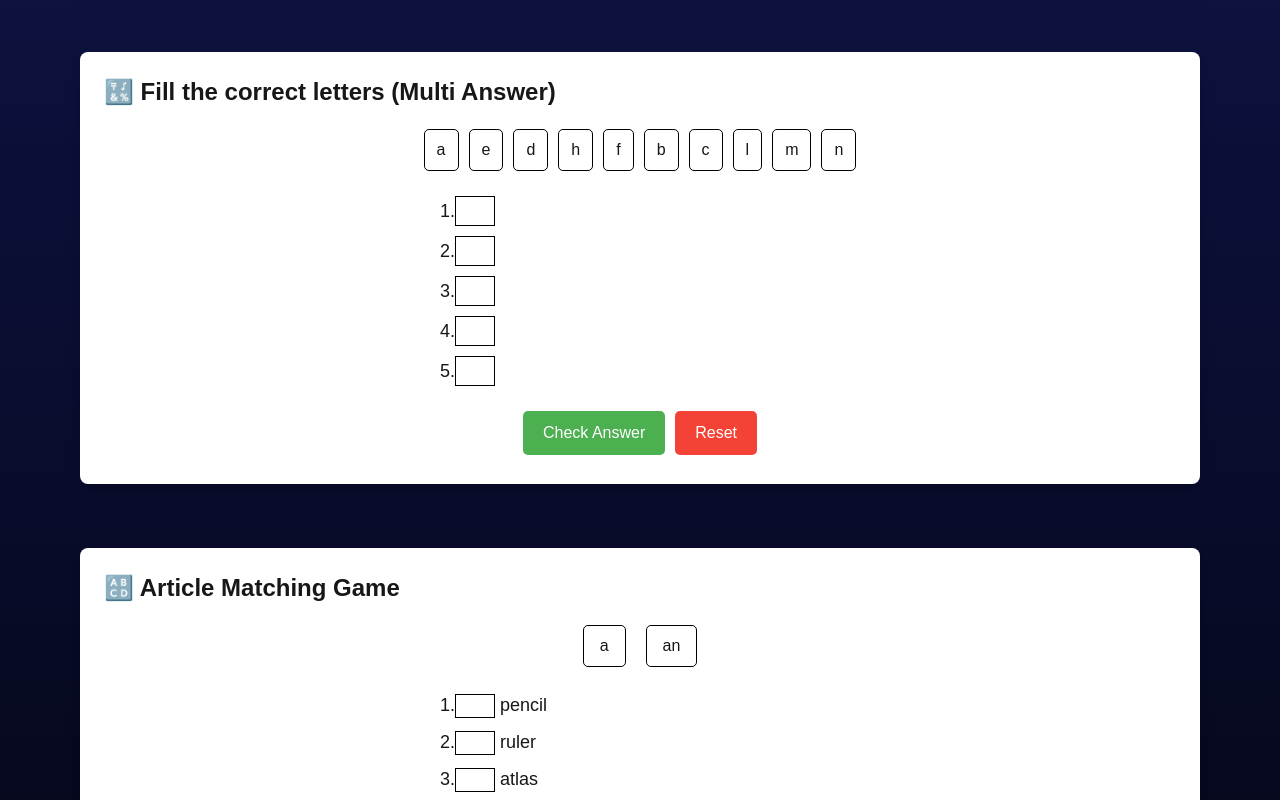
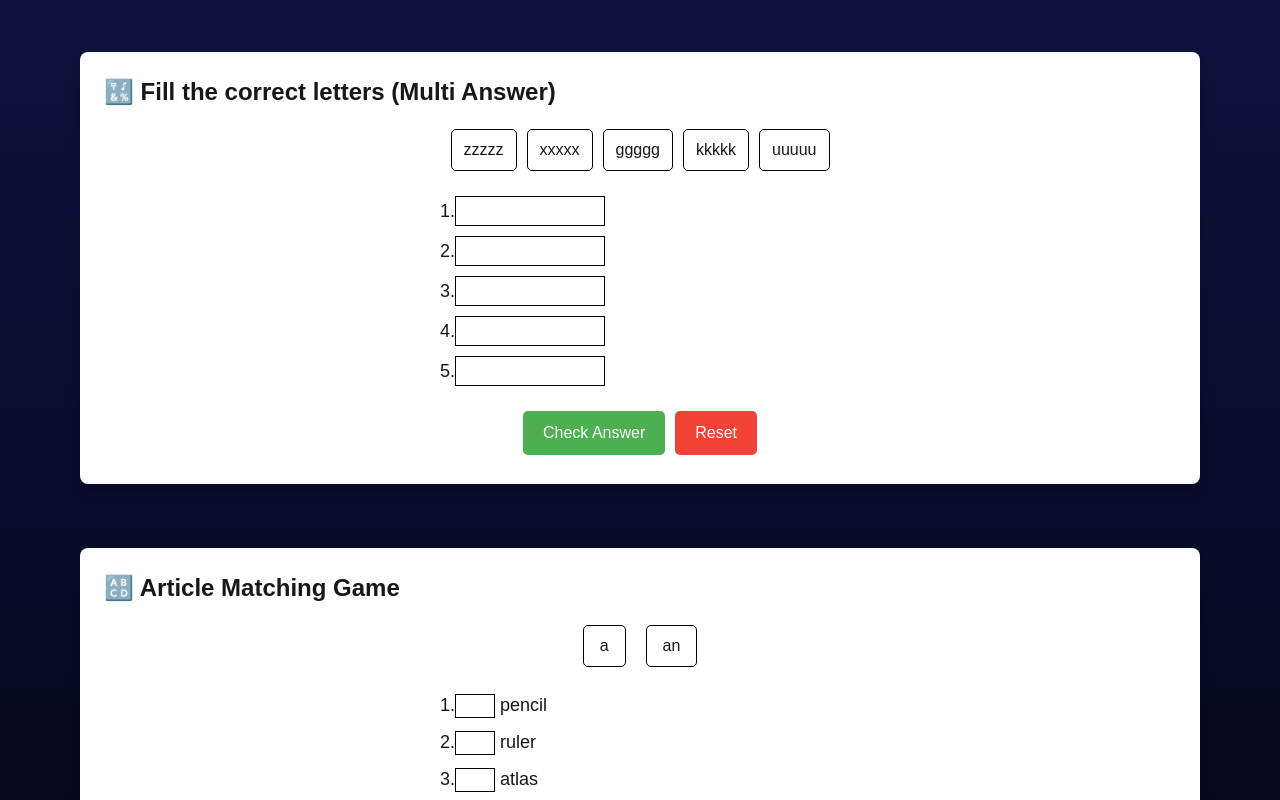
Before and after one commit to Teerapatjundev/R-D-aksorn-tool, a Next.js app: page / in a window 1280 px wide. Shown: the part 1620-2420 px from the top of the page. Built offline with nearby package versions, Linux system fonts and the light colour scheme.

Commit message:
FillLetterMatchingGameMultiAnswer

```diff
--- a/src/app/page.tsx
+++ b/src/app/page.tsx
@@ -6,6 +6,7 @@ import HighlightSpeakFollowSentence from "@/components/HightLightSpeakFollowSent
 import LetterMatchingGame from "@/components/LetterMatchingGame";
 import LetterMatchingGameMultiAnswer from "@/components/LetterMatchingGameMultiAnswer";
 import FillLetterMatchingGame from "@/components/FillLetterMatchingGame";
+import FillLetterMatchingGameMultiAnswer from "@/components/FillLetterMatchingGameMultiAnswer";
 
 export default function Home() {
   return (
@@ -46,7 +47,7 @@ export default function Home() {
         <h2 className="text-2xl font-semibold mb-4">
           🔣 Fill the correct letters (Multi Answer)
         </h2>
-        <LetterMatchingGameMultiAnswer />
+        <FillLetterMatchingGameMultiAnswer />
       </section>
 
       {/* Article Matching Game */}
--- a/src/components/FillLetterMatchingGameMultiAnswer.tsx
+++ b/src/components/FillLetterMatchingGameMultiAnswer.tsx
@@ -1,30 +1,9 @@
 "use client";
-import React, { useState } from "react";
-import {
-  DndContext,
-  DragEndEvent,
-  useDraggable,
-  useDroppable,
-} from "@dnd-kit/core";
+import React, { useState, useRef } from "react";
 
-const initialLetters = ["a", "e", "d", "h", "f", "b", "c", "l", "m", "n"];
-
-const blanksMulti: { id: string; correct: string[] }[] = [
-  { id: "blank-1", correct: ["m", "c"] }, // Maths
-  { id: "blank-2", correct: ["d", "f"] }, // IT
-  { id: "blank-3", correct: ["e", "c"] }, // PE
-  { id: "blank-4", correct: ["c", "f"] }, // Science
-  { id: "blank-5", correct: ["b", "c"] }, // History
-];
-
-const DraggableLetter = ({ id }: { id: string }) => {
-  const { attributes, listeners, setNodeRef, transform } = useDraggable({ id });
-
+const TextLetter = ({ id }: { id: string }) => {
   return (
     <button
-      ref={setNodeRef}
-      {...listeners}
-      {...attributes}
       style={{
         padding: "8px 12px",
         margin: "5px",
@@ -33,9 +12,6 @@ const DraggableLetter = ({ id }: { id: string }) => {
         border: "1px solid #000",
         borderRadius: "5px",
         cursor: "grab",
-        transform: transform
-          ? `translate(${transform.x}px, ${transform.y}px)`
-          : undefined,
       }}
     >
       {id}
@@ -43,111 +19,36 @@ const DraggableLetter = ({ id }: { id: string }) => {
   );
 };
 
-const TextBoxAreaMulti = ({
-  id,
-  answer,
-  correct,
-  showResult,
-  onRemove,
-}: {
-  id: string;
-  answer: string | null;
-  correct: string[];
-  showResult: boolean;
-  onRemove: () => void;
-}) => {
-  const { setNodeRef } = useDroppable({ id });
-  const [valueBox, setValueBox] = useState("");
+const LetterMatchingGame: React.FC = () => {
+  const initialLetters = ["zzzzz", "xxxxx", "ggggg", "kkkkk", "uuuuu"];
+  const inputRefs = useRef<HTMLInputElement[]>([]);
+  const [finishGame, setFinishGame] = useState<boolean>(false);
+  const [blanksMulti, setBlanksMulti] = useState<
+    { id: string; result: string; correct: string[] }[]
+  >([
+    { id: "blank-1", result: "", correct: ["zzzzz", "xxxxx"] },
+    { id: "blank-2", result: "", correct: ["kkkkk", "uuuuu"] },
+    { id: "blank-3", result: "", correct: ["kkkkk", "ggggg"] },
+    { id: "blank-4", result: "", correct: ["ggggg", "zzzzz"] },
+    { id: "blank-5", result: "", correct: ["uuuuu", "xxxxx"] },
+  ]);
 
-  return (
-    <div style={{ display: "flex", alignItems: "center" }}>
-      <input
-        ref={setNodeRef}
-        maxLength={14}
-        type="text"
-        value={valueBox}
-        // value={answer || ""}
-        // onClick={answer ? onRemove : undefined}
-        onChange={(e) => {
-          setValueBox(e.target.value);
-        }}
-        style={{
-          width: "150px",
-          height: "30px",
-          textAlign: "center",
-          border: "1px solid black",
-          marginRight: "5px",
-          backgroundColor: showResult
-            ? correct.some((item) => item === answer)
-              ? "lightgreen" // ✅ ถูกต้อง
-              : "lightcoral" // ❌ ผิด
-            : "white",
-        }}
-      />
-      {showResult && answer && (
-        <span style={{ marginLeft: "10px", fontSize: "18px" }}>
-          {correct.some((item) => item === answer) ? "✅" : "❌"}
-        </span>
-      )}
-    </div>
-  );
-};
-
-const LetterMatchingGame: React.FC = () => {
-  const [droppedItems, setDroppedItems] = useState<{
-    [key: string]: string | null;
-  }>({});
-  const [showResult, setShowResult] = useState(false);
-
-  const handleDragEnd = (event: DragEndEvent) => {
-    const { active, over } = event;
-    if (over) {
-      // ค้นหาว่าตัวอักษรนี้ถูกใช้ที่ช่องไหนอยู่ก่อนหน้านี้
-      const prevSlot = Object.keys(droppedItems).find(
-        (key) => droppedItems[key] === active.id
-      );
-
-      setDroppedItems((prev) => {
-        const newState = { ...prev };
-
-        // เอาตัวอักษรออกจากช่องเดิม (ถ้ามี)
-        if (prevSlot) {
-          newState[prevSlot] = null;
-        }
-
-        // วางตัวอักษรที่ช่องใหม่
-        newState[over.id as string] = active.id as string;
-
-        return newState;
-      });
-
-      // ซ่อนผลลัพธ์เมื่อมีการลากใหม่
-      setShowResult(false);
-    }
+  const funcAnswer = () => {
+    setFinishGame(true);
+    // const values = inputRefs.current.map((input) => input?.value || "");
+    // console.log("Submitted values:", values);
   };
 
-  const handleRemove = (id: string) => {
-    setDroppedItems((prev) => {
-      const newState = { ...prev };
-      newState[id] = null; // ลบค่าจากช่อง
-      return newState;
+  const resetForm = () => {
+    setFinishGame(false);
+    setBlanksMulti(blanksMulti.map((row) => ({ ...row, result: "" })));
+    inputRefs.current.forEach((input) => {
+      if (input) input.value = "";
     });
-    setShowResult(false);
-  };
-
-  const checkAnswers = () => {
-    setShowResult(true);
-  };
-
-  const resetGame = () => {
-    setDroppedItems({});
-    setShowResult(false);
   };
 
   return (
     <React.Fragment>
-      {/* <DndContext onDragEnd={handleDragEnd}> */}
-      {/* พื้นที่ลากตัวอักษร */}
       <div
         style={{
           display: "flex",
@@ -156,9 +57,7 @@ const LetterMatchingGame: React.FC = () => {
         }}
       >
         {initialLetters.map((letter) => {
-          // แสดงเฉพาะตัวอักษรที่ยังไม่มีในช่องใดๆ
-          const isUsed = Object.values(droppedItems).includes(letter);
-          return !isUsed ? <DraggableLetter key={letter} id={letter} /> : null;
+          return <TextLetter id={letter} />;
         })}
       </div>
 
@@ -174,13 +73,38 @@ const LetterMatchingGame: React.FC = () => {
             }}
           >
             <span>{index + 1}.</span>
-            <TextBoxAreaMulti
-              id={item.id}
-              answer={droppedItems[item.id] || null}
-              correct={item.correct}
-              showResult={showResult}
-              onRemove={() => handleRemove(item.id)}
-            />
+            <div style={{ display: "flex", alignItems: "center" }}>
+              <input
+                ref={(el) => {
+                  inputRefs.current[index] = el!;
+                }}
+                readOnly={finishGame}
+                maxLength={10}
+                type="text"
+                onChange={(e) => {
+                  let item = blanksMulti[index];
+                  item.result = e.target.value;
+                  const merged = [
+                    ...blanksMulti.slice(0, index), // ก่อนตำแหน่ง index
+                    item, // แทนที่ตำแหน่ง index
+                    ...blanksMulti.slice(index + 1), // หลังตำแหน่ง index
+                  ];
+                  setBlanksMulti(merged);
+                }}
+                style={{
+                  width: "150px",
+                  height: "30px",
+                  textAlign: "center",
+                  border: "1px solid black",
+                  marginRight: "5px",
+                  backgroundColor: finishGame
+                    ? item.correct.some((i) => i === item.result)
+                      ? "lightgreen" // ✅ ถูกต้อง
+                      : "lightcoral" // ❌ ผิด
+                    : "white",
+                }}
+              />
+            </div>
           </div>
         ))}
       </div>
@@ -188,7 +112,9 @@ const LetterMatchingGame: React.FC = () => {
       {/* ปุ่มตรวจสอบและรีเซ็ต */}
       <div style={{ textAlign: "center", marginTop: "20px" }}>
         <button
-          onClick={checkAnswers}
+          onClick={() => {
+            funcAnswer();
+          }}
           style={{
             padding: "10px 20px",
             fontSize: "16px",
@@ -203,7 +129,9 @@ const LetterMatchingGame: React.FC = () => {
           Check Answer
         </button>
         <button
-          onClick={resetGame}
+          onClick={() => {
+            resetForm();
+          }}
           style={{
             padding: "10px 20px",
             fontSize: "16px",
@@ -218,7 +146,6 @@ const LetterMatchingGame: React.FC = () => {
           Reset
         </button>
       </div>
-      {/* </DndContext> */}
     </React.Fragment>
   );
 };
```
